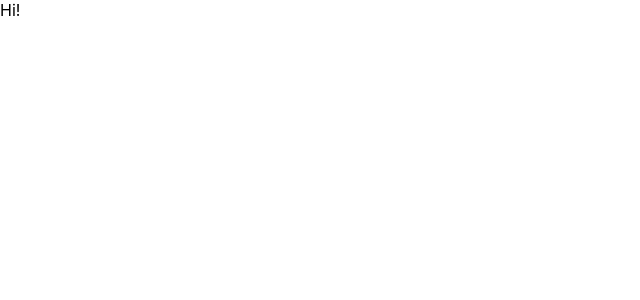
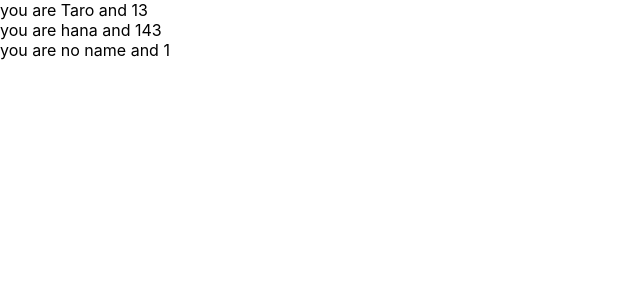
Before and after one commit to coochie11/my-react-redux-crud-application, a React (Create React App) app: page / in a window 1280 px wide. Shown: the top 300 px of the page, without its empty margins (0-640 px from the left). Built offline with nearby package versions, Linux system fonts and the light colour scheme.

Commit message:
learn props of component

```diff
--- a/src/App.js
+++ b/src/App.js
@@ -1,4 +1,6 @@
-import React, { Component } from 'react';
+// import React, { Component } from 'react';
+import React from 'react';
+
 // import './App.css';
 
 
@@ -12,7 +14,30 @@ import React, { Component } from 'react';
 // }
 
 const App = () => {
-  return <div>Hi!</div>
+
+  const profiles = [
+    {name: "Taro", age: "13"},
+    {name: "hana", age: "143"},
+    {name: "no name"}
+  ]
+
+  return (
+    <div>
+      {profiles.map((p, index) => {
+        return <User name={p.name} age={p.age} key={index}/>
+      })}
+
+      {/* <User name="Hana" age="10" /> */}
+    </div>
+  )
+}
+
+const User = (props) => {
+  return <div>you are {props.name} and {props.age}</div>
+}
+
+User.defaultProps = {
+  age: 1
 }
 
 export default App;
```
